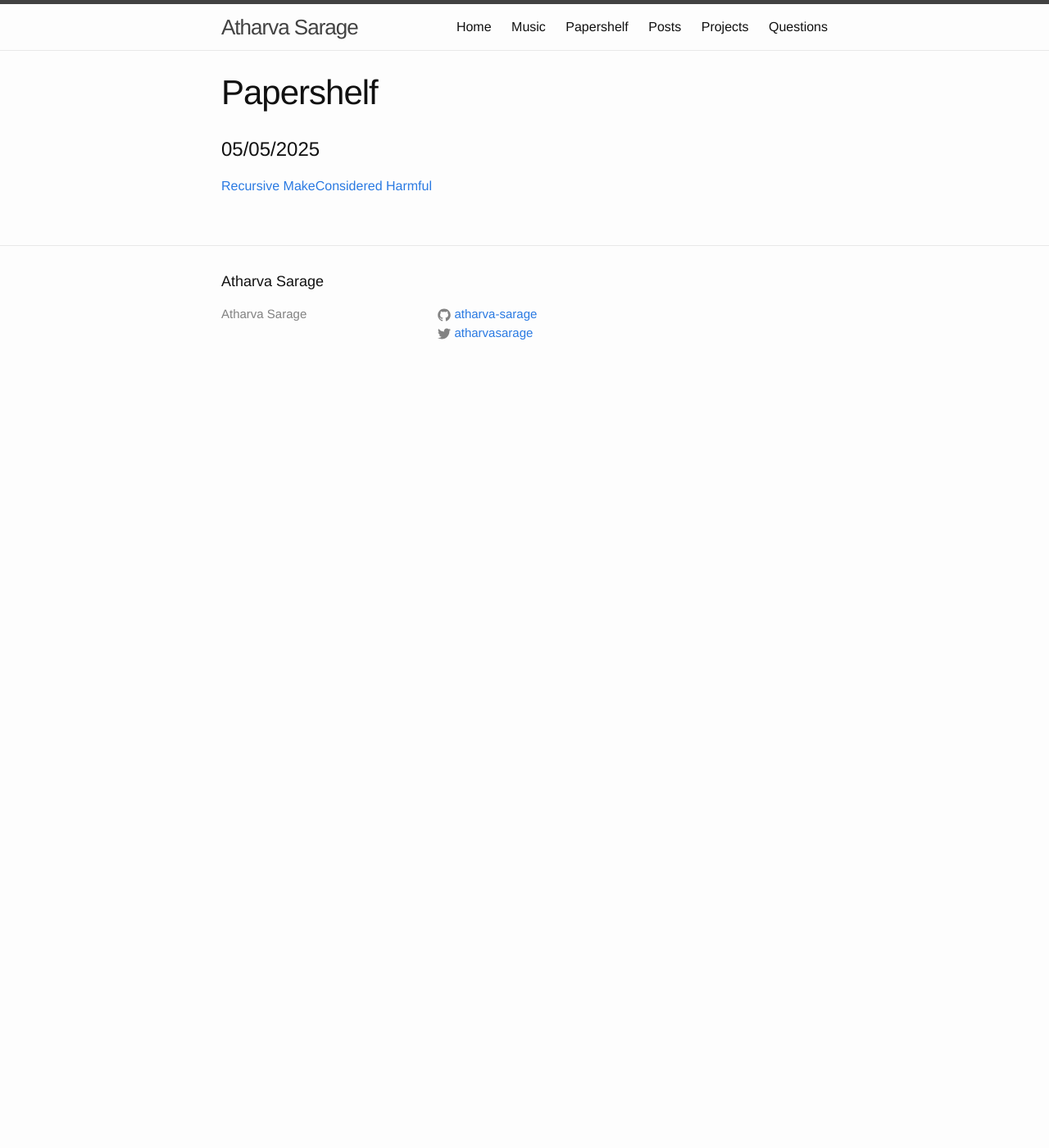
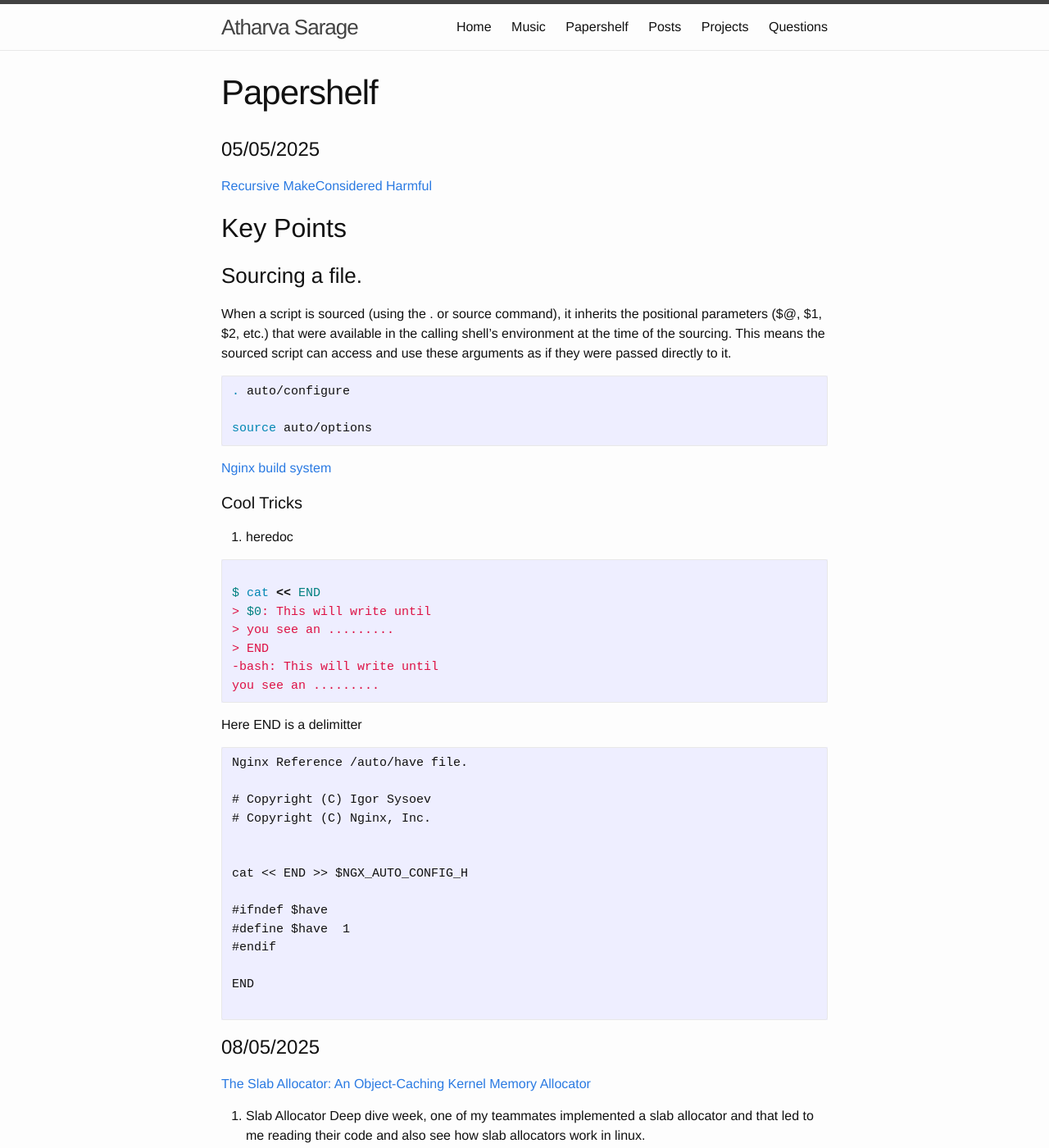
Before and after one commit to atharva-sarage/atharva-sarage.github.io, a Jekyll site: the page built from papershelf.md, in a window 1280 px wide and 1400 px high. Shown: the whole window at 82% size. Built offline with Jekyll 4.4.1, drawn with Linux system fonts in a browser that asks for light colours; some of the changed text lies outside the part shown.

Commit message:
slab allocator

````diff
--- a/papershelf.md
+++ b/papershelf.md
@@ -7,3 +7,62 @@ permalink: /papershelf/
 # 05/05/2025
 
 [Recursive MakeConsidered Harmful](https://www.cse.iitd.ac.in/~sbansal/csp301/auug97.pdf)
+
+## Key Points
+
+
+### Sourcing a file.
+
+When a script is sourced (using the . or source command), it inherits the positional parameters ($@, $1, $2, etc.) that were available in the calling shell's environment at the time of the sourcing. This means the sourced script can access and use these arguments as if they were passed directly to it.
+
+```sh
+. auto/configure
+
+source auto/options
+```
+
+[Nginx build system](https://github.com/nginx/nginx/blob/master/auto/configure)
+
+#### Cool Tricks
+
+1. heredoc
+
+```bash
+
+$ cat << END
+> $0: This will write until
+> you see an .........
+> END
+-bash: This will write until
+you see an .........
+```
+
+Here END is a delimitter
+
+
+
+```
+Nginx Reference /auto/have file.
+
+# Copyright (C) Igor Sysoev
+# Copyright (C) Nginx, Inc.
+
+
+cat << END >> $NGX_AUTO_CONFIG_H
+
+#ifndef $have
+#define $have  1
+#endif
+
+END
+
+```
+
+# 08/05/2025
+
+[The Slab Allocator:
+ An Object-Caching Kernel Memory Allocator](https://srl.cs.jhu.edu/courses/600.418/SlabAllocator.pdf)
+
+ 1. Slab Allocator Deep dive week, one of my teammates implemented a slab allocator and that led to me reading their code
+    and also see how slab allocators work in linux.
+1.  [Chapter 8 Slab Allocator](https://www.kernel.org/doc/gorman/html/understand/understand011.html)
````
